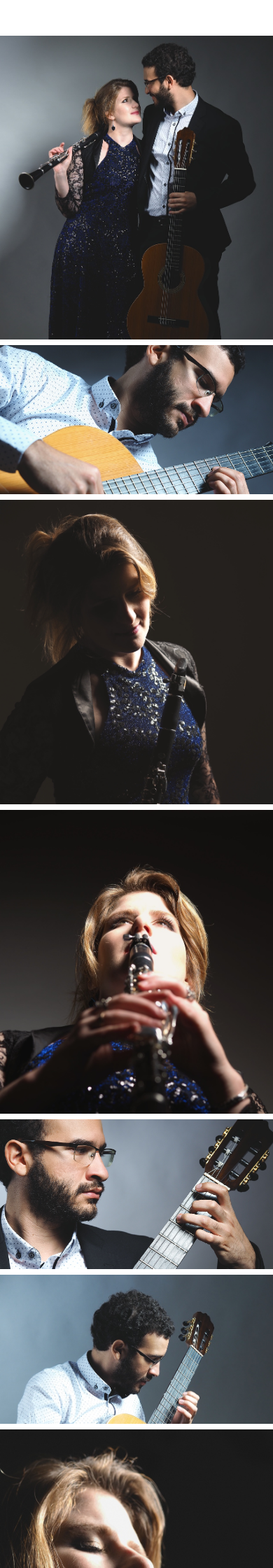
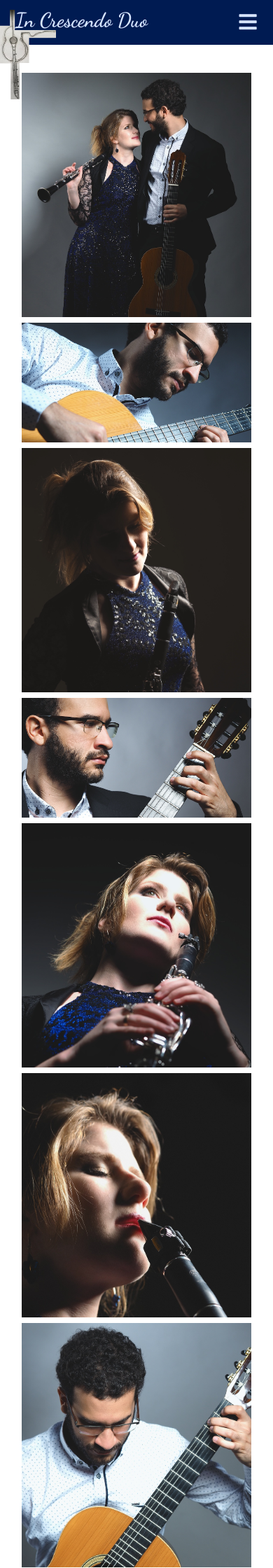
Before and after one commit to EsztiDi/increscendoduo, a PHP site: page /photos.html in a window 390 px wide. Shown: the top 2240 px of the page at 70% size. Run offline with PHP 8.4, Linux system fonts and the light colour scheme; some libraries are stand-ins or nearby versions; some web fonts are replaced.

Commit message:
New header and margins

```diff
--- a/biographies.html
+++ b/biographies.html
@@ -32,6 +32,8 @@
       <a title="YouTube" href="https://www.youtube.com/channel/UCKPuak5VinYWDXk68tVhXFQ" target="_blank" rel="noopener noreferrer"><i class="fab fa-youtube"></i></a>
       <a title="Facebook" href="https://www.facebook.com/In-Crescendo-Duo-105776074485190" target="_blank" rel="noopener noreferrer"><i class="fab fa-facebook-f"></i></a>
     </div>
+    <i class="fas fa-bars"></i>
+    <i class="fas fa-times"></i>
   </header>
   <main>
     <section class="bio">
--- a/contact.html
+++ b/contact.html
@@ -32,6 +32,8 @@
       <a title="YouTube" href="https://www.youtube.com/channel/UCKPuak5VinYWDXk68tVhXFQ" target="_blank" rel="noopener noreferrer"><i class="fab fa-youtube"></i></a>
       <a title="Facebook" href="https://www.facebook.com/In-Crescendo-Duo-105776074485190" target="_blank" rel="noopener noreferrer"><i class="fab fa-facebook-f"></i></a>
     </div>
+    <i class="fas fa-bars"></i>
+    <i class="fas fa-times"></i>
   </header>
   <main>
     <section class="cards contacts">
--- a/index.html
+++ b/index.html
@@ -32,13 +32,15 @@
       <a title="YouTube" href="https://www.youtube.com/channel/UCKPuak5VinYWDXk68tVhXFQ" target="_blank" rel="noopener noreferrer"><i class="fab fa-youtube"></i></a>
       <a title="Facebook" href="https://www.facebook.com/In-Crescendo-Duo-105776074485190" target="_blank" rel="noopener noreferrer"><i class="fab fa-facebook-f"></i></a>
     </div>
+    <i class="fas fa-bars"></i>
+    <i class="fas fa-times"></i>
   </header>
   <main>
     <div class="container">
-      <section class="slideshow">
+      <div class="slideshow">
         <img class="slides" src="./images/1.jpg" alt="In Crescendo Duo 1">
         <img class="slides" src="./images/2.jpg" alt="In Crescendo Duo 2">
-      </section>
+      </div>
     </div>
     <section class="cards">
       <div class="us">
--- a/music.html
+++ b/music.html
@@ -32,6 +32,8 @@
       <a title="YouTube" href="https://www.youtube.com/channel/UCKPuak5VinYWDXk68tVhXFQ" target="_blank" rel="noopener noreferrer"><i class="fab fa-youtube"></i></a>
       <a title="Facebook" href="https://www.facebook.com/In-Crescendo-Duo-105776074485190" target="_blank" rel="noopener noreferrer"><i class="fab fa-facebook-f"></i></a>
     </div>
+    <i class="fas fa-bars"></i>
+    <i class="fas fa-times"></i>
   </header>
   <main>
     <section class="music">
--- a/photos.html
+++ b/photos.html
@@ -32,6 +32,8 @@
       <a title="YouTube" href="https://www.youtube.com/channel/UCKPuak5VinYWDXk68tVhXFQ" target="_blank" rel="noopener noreferrer"><i class="fab fa-youtube"></i></a>
       <a title="Facebook" href="https://www.facebook.com/In-Crescendo-Duo-105776074485190" target="_blank" rel="noopener noreferrer"><i class="fab fa-facebook-f"></i></a>
     </div>
+    <i class="fas fa-bars"></i>
+    <i class="fas fa-times"></i>
   </header>
   <main>
     <section class="photos">
--- a/repertoire.html
+++ b/repertoire.html
@@ -32,6 +32,8 @@
       <a title="YouTube" href="https://www.youtube.com/channel/UCKPuak5VinYWDXk68tVhXFQ" target="_blank" rel="noopener noreferrer"><i class="fab fa-youtube"></i></a>
       <a title="Facebook" href="https://www.facebook.com/In-Crescendo-Duo-105776074485190" target="_blank" rel="noopener noreferrer"><i class="fab fa-facebook-f"></i></a>
     </div>
+    <i class="fas fa-bars"></i>
+    <i class="fas fa-times"></i>
   </header>
   <main>
     <section class="bio">
--- a/scripts/main.js
+++ b/scripts/main.js
@@ -1,5 +1,6 @@
 $(document).ready(function() {
 
+  if (window.matchMedia("(min-width: 641px)").matches) {
     var prevScrollPos = window.pageYOffset;
     $(window).on("scroll", function(){
       var currentScrollPos = window.pageYOffset;
@@ -7,10 +8,11 @@
       if (prevScrollPos > currentScrollPos) {
         $("body > header").css("top", "0");
       } else {
-      $("body > header").css("top", "-50%");
+        $("body > header").css("top", "-13rem");
       }
       prevScrollPos = currentScrollPos;
     })
+  }
 
   var slideIndex = 0;
   $(".container").fadeIn(1000);
@@ -43,7 +45,7 @@
 
   $(".card").each(function(index) {
     $(this).on("click", function () {
-      $(".photos-modal").fadeIn();
+      $(".modal").fadeIn();
       currentSlide(index + 1);
       if (window.matchMedia("(pointer: fine)").matches) {
         $("body").addClass("modal-open").css("overflow-y", "hidden");
@@ -53,7 +55,7 @@
   });
 
   $(".close").on("click", function() {
-    $(".photos-modal").fadeOut();
+    $(".modal").fadeOut();
     if (window.matchMedia("(pointer: fine)").matches) {
       $("body").removeClass("modal-open").css("overflow-y", "");
       $("body > header").removeClass("modal-open");
@@ -61,7 +63,7 @@
   })
   $(window).click(function(event) {
     if ($(event.target).hasClass("modal-content")) {
-      $(".photos-modal").fadeOut();
+      $(".modal").fadeOut();
       if (window.matchMedia("(pointer: fine)").matches) {
         $("body").removeClass("modal-open").css("overflow-y", "");
         $("body > header").removeClass("modal-open");
@@ -70,7 +72,7 @@
   });
   $(document).keydown(function(event) {
     if (event.keyCode == 27) {
-      $(".photos-modal").fadeOut();
+      $(".modal").fadeOut();
       if (window.matchMedia("(pointer: fine)").matches) {
         $("body").removeClass("modal-open").css("overflow-y", "");
         $("body > header").removeClass("modal-open");
@@ -118,6 +120,12 @@
     slides.eq(modalSlideIndex - 1).fadeIn();
   }
 
+  $("header .fa-bars, header .fa-times").on("click", function () {
+    $("body > header").toggleClass("show1");
+    $("nav ul, .social").toggleClass("show2");
+    $("header .fa-bars, header .fa-times").toggle(500);
+  });
+
   gsap.registerPlugin(ScrollTrigger);
 
   ScrollTrigger.defaults({
@@ -138,7 +146,7 @@
   gsap.from(".phone", { x: innerWidth * 0.1, opacity: 0, duration: 0.7, scrollTrigger: ".phone" });
   gsap.from(".instagram", { x: innerWidth * -0.1, opacity: 0, duration: 0.7, scrollTrigger: ".instagram" });
   gsap.from(".facebook", { x: innerWidth * 0.1, opacity: 0, duration: 0.7, scrollTrigger: ".facebook" });
-  gsap.from(".contacts h4", { y: innerWidth * -0.1, opacity: 0, duration: 0.7, scrollTrigger: ".contacts h4" });
+  gsap.from(".contacts h4", { opacity: 0, duration: 0.7, scrollTrigger: ".contacts h4" });
 
   gsap.from(".videos", { opacity: 0, duration: 0.7, scrollTrigger: ".videos" });
 
--- a/styles/main.css
+++ b/styles/main.css
@@ -10,7 +10,7 @@
   --header-hover-color: #FFF;
   --hover-color: #8A9093;
   --border-color: #BEC1C4;
-  --transition-time: 0.25s ease-in;
+  --transition-time: 0.2s ease-in;
 }
 * {
   margin: 0;
@@ -57,27 +58,33 @@
   top: 0;
   left: 0;
   width: 100%;
-  /* height: 13vw; */
-  /* padding-top: 13%; */
-  /* padding-top: 9%; */
-  padding-top: 8.5%;
+  /* padding-top: 8.5%; */
+  height: 7rem;
+  background: #001B52;
   background: var(--header-bg);
-  /* background: linear-gradient(to bottom, var(--header-bg) 89%, transparent 100%); */
   /* background: linear-gradient(to bottom, var(--header-bg) 85%, transparent 100%); */
-  transition: top 1s ease;
+  transition: top 0.7s ease;
 }
 body > header * {
+  color: #D6E4FF;
   color: var(--header-color);
+}
+header .fa-bars, header .fa-times {
+  display: none;
+  position: absolute;
+  top: 1.1rem;
+  right: 6%;
+  font-size: 1.8rem;
 }
 
 .logo {
   position: absolute;
-  top: 3%;
-  left: 8.5%;
-  /* width: 11%; */
-  /* padding-top: 19.45%; */
-  width: 8.5%;
-  padding-top: 14%;
+  top: 0;
+  left: 7.5%;
+  /* width: 8.5%;
+  padding-top: 14%; */
+  width: 7.5rem;
+  height: 12rem;
 }
 .logo img {
   position: absolute;
@@ -88,47 +95,56 @@
 }
 .logo a {
   position: absolute;
-  /* top: -1%; */
-  top: 5%;
-  /* left: 35%; */
+  bottom: 75%;
   left: 27%;
   white-space: nowrap;
-  font-size: 2.2vw;
-  /* font-size: 1.8vw; */
+  /* font-size: 2.2vw; */
+  font-size: 1.8rem;
   font-family: 'Dancing Script', cursive;
 }
 nav {
   position: absolute;
-  /* top: 50%; */
-  top: 52%;
+  top: 47%;
   width: 100%;
 }
 nav ul {
   display: flex;
+  align-items: center;
   justify-content: center;
+  flex-wrap: wrap;
   list-style: none;
+  width: 68%;
+  height: 100%;
+  margin: auto;
+  animation: fade-in 0.7s 0.2s forwards alternate;
 }
 nav li {
-  /* margin: 0 1.1%; */
-  margin: 0 1.1%;
+  margin: 0 1%;
+  transition: transform 0.2s ease-in;
   transition: transform var(--transition-time);
 }
+nav li:first-of-type {
+  margin-left: 0;
+}
+nav li:last-of-type {
+  margin-right: 0;
+}
 nav a {
-  font-size: 1.8vw;
+  font-size: 1.5rem;
   /* letter-spacing: 0.1vw; */
   /* font-family: 'Kaushan Script', cursive; */
   /* font-family: 'Handlee', cursive; */
   /* font-family: 'Lexend Tera', sans-serif; */
   /* font-family: 'Raleway', sans-serif; */
+  /* font-family: 'Cinzel', serif; */
   font-family: 'Varela Round', sans-serif;
-  /* font-family: 'Cinzel', serif; */
-  /* font-weight: bold; */
   text-transform: uppercase;
 }
 nav li:hover {
   transform: translateY(-10%);
 }
 nav li:hover a {
+  color: #FFF;
   color: var(--header-hover-color);
 }
 .social i.fa-instagram:hover {
@@ -143,31 +159,43 @@
 .social {
   position: absolute;
   top: 6%;
-  right: 2%;
-  min-width: 10%;
+  right: 1%;
+  min-width: 11%;
   display: flex;
   align-items: center;
-  justify-content: space-between;
+  justify-content: flex-end;
+  animation: fade-in 0.7s 0.2s forwards alternate;
 }
 .social a {
-  font-size: 2.2vw;
+  font-size: 1.7rem;
+  padding: 0 8%;
 }
 .active {
   /* border-bottom: 1px solid var(--border-color); */
+  border-bottom: 1px solid #D6E4FF;
   border-bottom: 1px solid var(--header-color);
 }
 
 main {
   /* margin-top: 11.5%; */
-  margin-top: 11%;
+  margin-top: 9.5rem;
+}
+
+section {
+  font-size: 1.05rem;
+  line-height: 1.5;
+  margin: 0 15%;
+}
+section > * {
+  padding-bottom: 2.5rem;
 }
 
 .slideshow {
   position: relative;
   overflow: hidden;
+  padding-top: 66.64%;
   /* width: 60%; */
-  width: 100%;
-  padding-top: 66.64%;
+  /* width: 100%; */
   /* padding-top: 39.98%; */
   /* padding-top: 39%; */
   /* margin: auto; */
@@ -230,20 +258,15 @@
   /* transition: width 2.5s ease, left 2.5s ease, z-index 0.1s 1s; z-index only for 2 images */
 }
 
-section {
-  font-size: 1.05rem;
-  line-height: 1.5;
-}
 .cards {
   display: flex;
   justify-content: space-evenly;
   flex-wrap: wrap;
-  margin: 0 11%;
+  /* margin: 0 11%; */
 }
 .cards > * {
-  flex-basis: 50%;
-  padding: 0 4%;
-  padding-top: 4%;
+  flex-basis: 48%;
+  padding: 2.5rem 4% 0;
 }
 .us {
   text-align: justify;
@@ -343,14 +349,30 @@
   width: 100%;
 }
 
+.duo .img-container {
+  float: right;
+  clear: left;
+  margin: 2.5% 0 0.5% 5%;
+}
+.duo .img-container::before {
+  content: "";
+  position: absolute;
+  z-index: -1;
+  top: -3%;
+  right: -4.5%;
+  width: 95%;
+  height: 96.67%;
+  background: linear-gradient(255deg, rgba(0, 20, 61, 0.5), transparent);
+}
+
 .photos {
   display: grid;
   gap: 0.5rem;
-  grid-template-columns: repeat(auto-fill, minmax(320px, 1fr));
-  grid-auto-rows: 213.25px;
-  width: 75%;
-  margin: auto;
-  padding-top: 2%;
+  grid-template-columns: repeat(auto-fill, minmax(256px, 1fr));
+  grid-auto-rows: 170.6px;
+  /* width: 75%; */
+  /* margin: auto; */
+  /* padding-top: 2%; */
 }
 .photos .card {
   overflow: hidden;
@@ -477,34 +501,63 @@
 }
 
 @media screen and (max-width: 640px) {
-  .slideshow {
+  body > header {
+    height: 4rem;
+    transition: 0.7s ease;
+  }
+  .logo {
+    top: 0.9rem;
+    left: 0;
+    width: 5rem;
+    height: 8rem;
+  }
+  nav {
+    top: 16%;
+    height: 65%;
+  }
+  nav ul {
+    display: none;
+    flex-direction: column;
+    flex-wrap: nowrap;
+    justify-content: space-between;
+    opacity: 0;
+  }
+  .social {
+    display: none;
+    top: unset;
+    right: unset;
+    bottom: 2%;
     width: 100%;
-    padding-top: 66.64%;
+    justify-content: space-evenly;
+    opacity: 0;
+  }
+  .show1 {
+    height: 85%;
+  }
+  .show2 {
+    display: flex;
+  }
+  header .fa-bars {
+    display: block;
+  }
+  main {
+    margin-top: 6.5rem;
+  }
+  section {
+    font-size: 1rem;
+    margin: 0 8%;
   }
   .container {
     width: 100%;
   }
-  section {
-    font-size: 1rem;
-  }
   .cards {
     flex-direction: column;
-    margin: 0 10%;
   }
   .cards > * {
-    padding: 0;
-    padding-top: 15%;
-  }
-  .bio > * {
-    margin: 0 10%;
-    padding-top: 10%;
+    padding: 2.5rem 0 0;
   }
   .bio h3 {
-    text-indent: 0.5rem;
     font-size: 2rem;
-  }
-  .photos {
-    width: 100%;
   }
   .modal-slides {
     max-width: 100%;
```
Also changed, not shown: other parts of photos.html (+18 -18 lines), other parts of styles/main.css (+39 -48 lines). Lines whose indentation alone changed are shown as unchanged.
